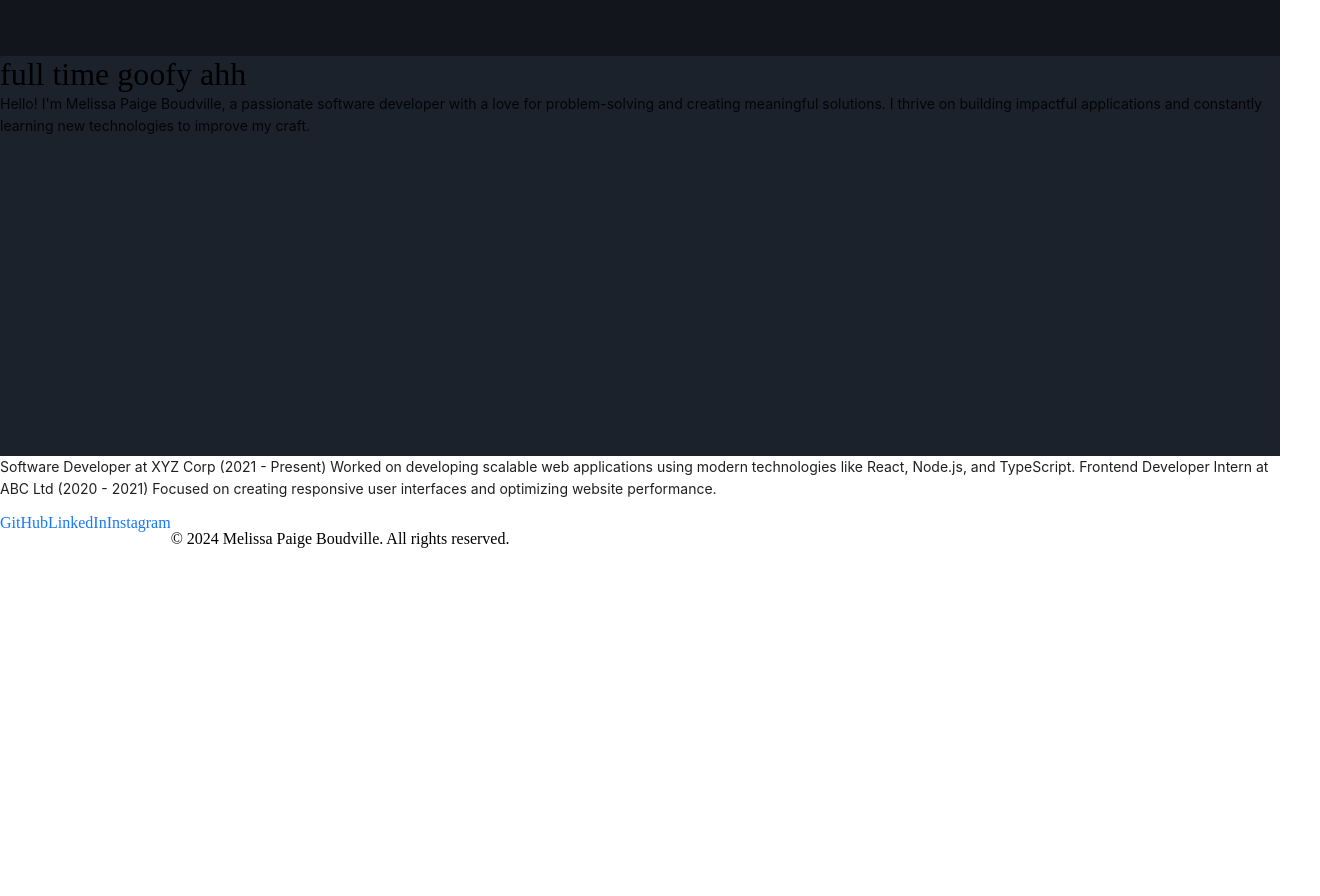
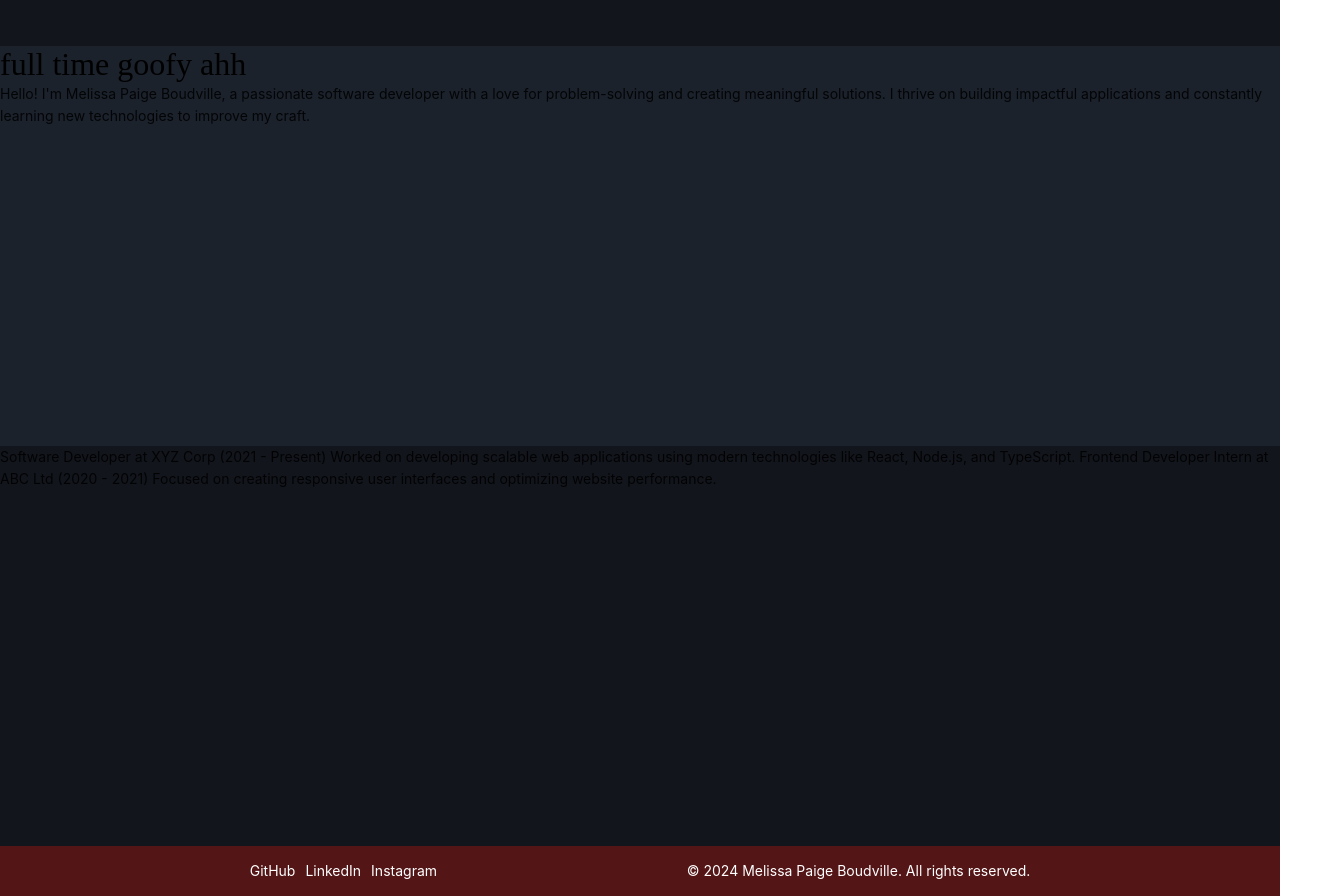
Before and after one commit to MPB2000/melissa-portfolio-v1, a Next.js app: page / in a window 1280 px wide. Shown: the part 404-1300 px from the top of the page, 1320 px wide, since content can reach past the window. Before the commit the page ends 968 px from the top, so only its background shows below. Built offline with nearby package versions, Linux system fonts and the light colour scheme; what @ant-design/nextjs-registry would draw is missing.

Commit message:
chore/fix overflow issue
Using vw on windows doesn't account for the scrollbar, solution is to use 100% width instead of vw

```diff
--- a/src/app/About/index.tsx
+++ b/src/app/About/index.tsx
@@ -8,7 +8,6 @@ export const About = () => {
     <Flex
       vertical={true}
       style={{
-        width: "100vw",
         height: "50vh",
         background: Colors.DARKGREY,
       }}
--- a/src/app/Experiences/index.tsx
+++ b/src/app/Experiences/index.tsx
@@ -1,9 +1,15 @@
+import { Colors } from "@/theme/Colors";
 import { Flex, Typography } from "antd";
 const { Paragraph } = Typography;
 
 export const Experiences = () => {
   return (
-    <Flex>
+    <Flex
+      style={{
+        height: "50vh",
+        background: Colors.BLACK,
+      }}
+    >
       <Paragraph>
         Software Developer at XYZ Corp (2021 - Present) Worked on developing
         scalable web applications using modern technologies like React, Node.js,
--- a/src/app/Home/index.tsx
+++ b/src/app/Home/index.tsx
@@ -8,7 +8,7 @@ export const Home = () => {
   return (
     <Flex
       style={{
-        width: "100vw",
+        width: "100%",
         height: "50vh",
         background: Colors.BLACK,
       }}
--- a/src/app/layout.tsx
+++ b/src/app/layout.tsx
@@ -12,7 +12,7 @@ export default function RootLayout({
   children: React.ReactNode;
 }>) {
   return (
-    <html lang="en" suppressHydrationWarning>
+    <html lang="en" suppressHydrationWarning style={{}}>
       <body
         style={{
           boxSizing: "border-box",
--- a/src/app/page.tsx
+++ b/src/app/page.tsx
@@ -5,15 +5,16 @@ import { Header } from "@/components/Header";
 import { About } from "./About";
 import { Experiences } from "./Experiences";
 import { Footer } from "@/components/Footer";
+import { Flex } from "antd";
 
 export default function Main() {
   return (
-    <div>
+    <Flex vertical={true}>
       <Header />
       <Home />
       <About />
       <Experiences />
       <Footer />
-    </div>
+    </Flex>
   );
 }
--- a/src/components/Footer/index.tsx
+++ b/src/components/Footer/index.tsx
@@ -1,35 +1,49 @@
-import { Flex } from "antd";
+import { Colors } from "@/theme/Colors";
+import { Flex, Typography } from "antd";
+const { Link, Text } = Typography;
 
 export const Footer = () => {
   return (
-    <Flex>
-      <div>
-        <a
+    <Flex
+      style={{
+        height: 50,
+        alignItems: "center",
+        gap: 20,
+        paddingInline: 20,
+        justifyContent: "space-evenly",
+        background: Colors.MAROON,
+      }}
+    >
+      <div style={{ display: "flex", gap: 10 }}>
+        <Link
           href="https://github.com/MPB2000"
           target="_blank"
           rel="noopener noreferrer"
+          style={{ color: "#fff" }}
         >
           GitHub
-        </a>
-        <a
+        </Link>
+        <Link
           href="https://linkedin.com/in/melissaboudville/"
           target="_blank"
           rel="noopener noreferrer"
+          style={{ color: "#fff" }}
         >
           LinkedIn
-        </a>
-        <a
+        </Link>
+        <Link
           href="https://instagram.com/demonicmeloric/"
           target="_blank"
           rel="noopener noreferrer"
+          style={{ color: "#fff" }}
         >
           Instagram
-        </a>
+        </Link>
       </div>
-      <p>
+      <Text style={{ color: "#fff" }}>
         &copy; {new Date().getFullYear()} Melissa Paige Boudville. All rights
         reserved.
-      </p>
+      </Text>
     </Flex>
   );
 };
--- a/src/components/Header/index.tsx
+++ b/src/components/Header/index.tsx
@@ -7,8 +7,7 @@ export const Header = () => {
   return (
     <Flex
       style={{
-        width: "100vw",
-        height: 60,
+        height: 50,
         alignItems: "center",
         gap: 20,
         justifyContent: "flex-end",
```
